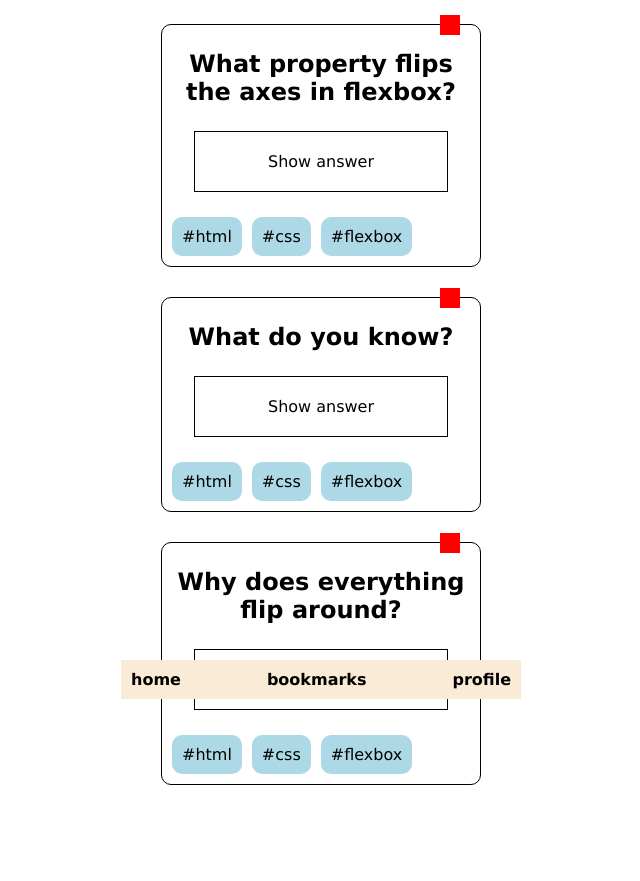
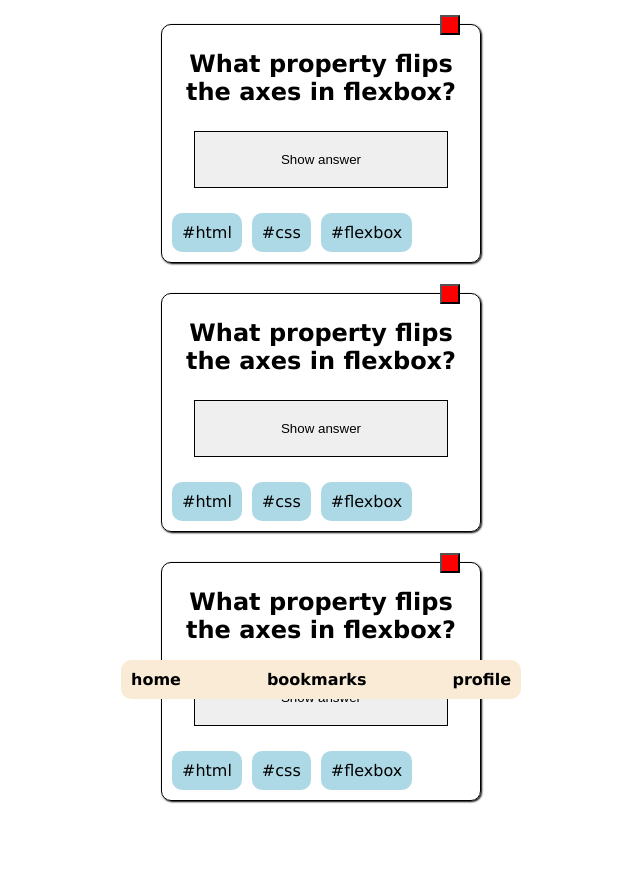
Before and after one commit to s-kond/quiz-app, a plain HTML site: page index.html in a window 1280 px wide. Shown: the part 85-966 px from the top of the page, without its empty margins (319-959 px from the left). Drawn offline with Linux system fonts and the light colour scheme.

Commit message:
add buttons

```diff
--- a/css/style.css
+++ b/css/style.css
@@ -15,6 +15,7 @@ body {
 header {
     background-color: antiquewhite;
     position: sticky;
+    border-radius: 10px;
 }
 
 h1 {
@@ -28,6 +29,7 @@ h1 {
     margin: 30px auto;
     border: 1px solid black;
     border-radius: 10px;
+    box-shadow: 1px 1px 2px;
 }
 
 .question-card:last-of-type {
@@ -39,12 +41,22 @@ h1 {
     padding: 5px;
 }
 
+.btn-container {
+    width: 100%;
+    display: flex;
+    justify-content: center;
+}
+
 .answer {
     text-align: center;
-    margin: auto;
+    margin: 0 auto;
     width: 80%;
     padding: 20px;
     border: 1px solid black;
+}
+
+.hidden-answer {
+    display: none;
 }
 
 .hashtag-box-list {
@@ -80,6 +92,7 @@ h1 {
     justify-content: space-between;
     background-color: antiquewhite;
     padding: 0;
+    border-radius: 10px;
 }
 
 .nav-list > li {
--- a/index.html
+++ b/index.html
@@ -14,33 +14,36 @@
     </header>
     <div class="question-card">
         <h2 class="question">What property flips the axes in flexbox?</h2>
-        <div class="answer">Show answer</div>
+        <div class="btn-container"><button class="answer">Show answer</button></div>
+        <div class="hidden-answer">flex-direction</div>
         <ul class="hashtag-box-list">
             <li>#html</li>
             <li>#css</li>
             <li>#flexbox</li>
         </ul>
-        <div class="bookmark"></div>
+        <button class="bookmark"></button>
     </div>
     <div class="question-card">
-        <h2 class="question">What do you know?</h2>
-        <div class="answer">Show answer</div>
+        <h2 class="question">What property flips the axes in flexbox?</h2>
+        <div class="btn-container"><button class="answer">Show answer</button></div>
+        <div class="hidden-answer">flex-direction</div>
         <ul class="hashtag-box-list">
             <li>#html</li>
             <li>#css</li>
             <li>#flexbox</li>
         </ul>
-        <div class="bookmark"></div>
+        <button class="bookmark"></button>
     </div>
     <div class="question-card">
-        <h2 class="question">Why does everything flip around?</h2>
-        <div class="answer">Show answer</div>
+        <h2 class="question">What property flips the axes in flexbox?</h2>
+        <div class="btn-container"><button class="answer">Show answer</button></div>
+        <div class="hidden-answer">flex-direction</div>
         <ul class="hashtag-box-list">
             <li>#html</li>
             <li>#css</li>
             <li>#flexbox</li>
         </ul>
-        <div class="bookmark"></div>
+        <button class="bookmark"></button>
     </div>
     <nav>
         <ul class="nav-list">
```
